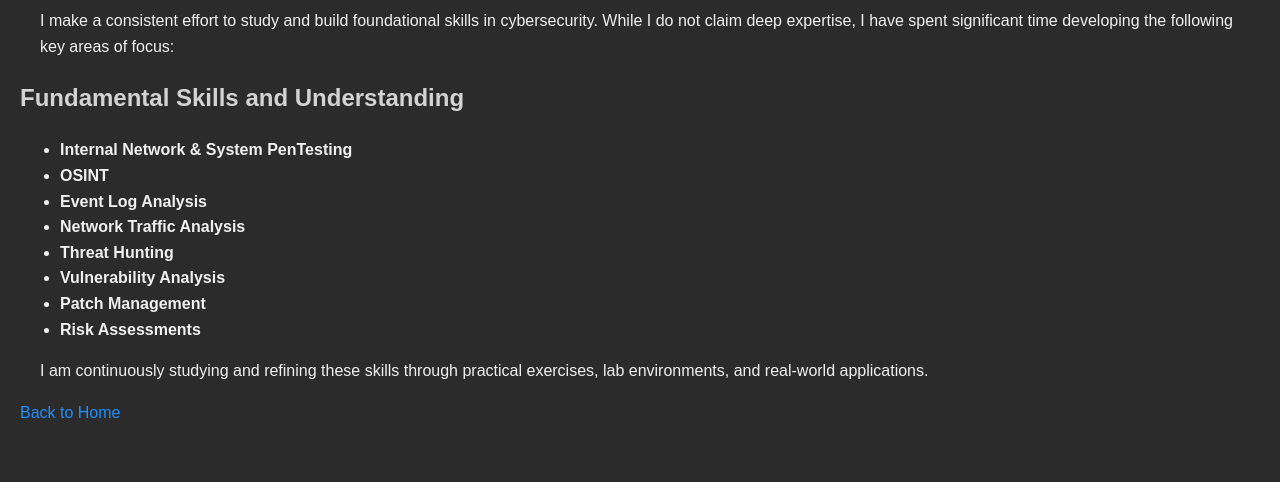
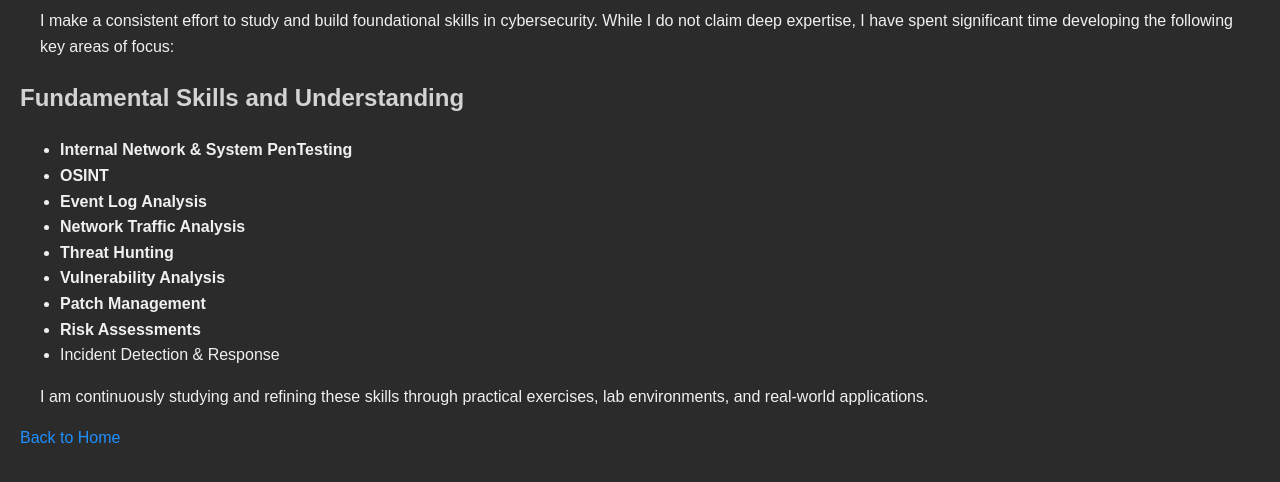
Before and after one commit to mark-thompson01/mark-thompson01-Portfolio.github.io, a plain HTML site: page Skills/index.html in a window 1280 px wide. Shown: the part 86-568 px from the top of the page. Drawn offline with Linux system fonts and the light colour scheme.

Commit message:
Update index.html

```diff
--- a/Skills/index.html
+++ b/Skills/index.html
@@ -59,6 +59,7 @@
     <li><strong>Vulnerability Analysis</strong></li>
     <li><strong>Patch Management</strong></li>
     <li><strong>Risk Assessments</strong></li>
+    <li><Strong></Strong>Incident Detection & Response</strong></li>
   </ul>
 
   <p>
```
